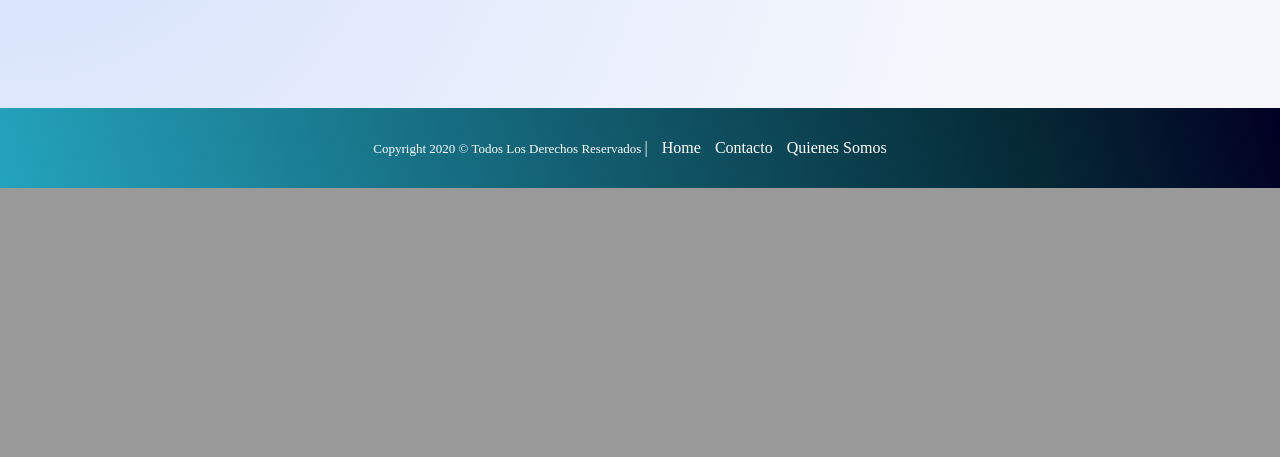
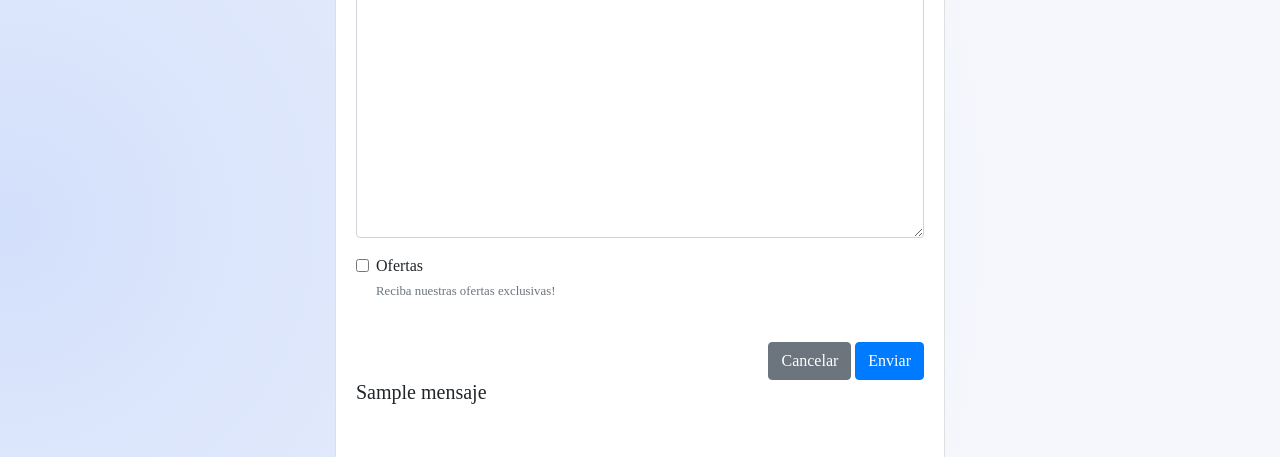
Before and after one commit to sc2-zobka/carWash_dj, a Django app: template app/templates/app/contacto.html in a window 1280 px wide. Shown: the part 612-1069 px from the top of the page. Before the commit the page ends 800 px from the top, so only its background shows below. Run offline with Django 3.2, Linux system fonts and the light colour scheme; tables that the repository leaves empty hold one stand-in row (values such as "Sample post"); the template is opened without the code that fills it: values that come from a table or form of the project are taken from there, most other values are stand-ins (such as "Sample title", 1, 10 or a date in 2020); some libraries are stand-ins or nearby versions.

Commit message:
[ADD] Contacto form

```diff
--- a/app/admin.py
+++ b/app/admin.py
@@ -100,10 +100,10 @@ class ContactoAdmin(admin.ModelAdmin):
         Display components on "Contacto" admin section
         based on Contacto model's fields
     """
-    list_display = ["nombre"]
+    list_display = ["nombre"]  # add list comprehension
     search_fields = ["nombre"]
     list_filter = ["nombre"]
-    list_per_page = 2
+    list_per_page = 10
 
 
 admin.site.register(Servicio, ServicioAdmin)
--- /dev/null
+++ b/app/forms.py
@@ -0,0 +1,24 @@
+from django import forms
+from .models import Contacto
+
+
+class ContactoForm(forms.ModelForm):
+    """
+        Form Contacto
+    """
+
+    """nombre = forms.CharField(required=True,
+                             min_length=3,
+                             max_length=80,
+                             widget=forms.TextInput(attrs={
+                                        'class': 'form-control',
+                                        'pattern': '[A-Za-z ]+',
+                                        'title': 'Debe contener solo letras!'
+                                    }
+                                )
+                             )
+    """
+    class Meta:
+
+        model = Contacto
+        fields = '__all__'
--- a/app/models.py
+++ b/app/models.py
@@ -93,7 +93,8 @@ class Contacto(models.Model):
     nombre = models.CharField(max_length=50)
     telefono = models.IntegerField()
     email = models.EmailField()
-    opciones_consulta = models.IntegerField(choices=opciones_consulta)
+    opciones_consulta = models.IntegerField(choices=opciones_consulta,
+                                            name="motivo")
     mensaje = models.TextField()
     recibir_ofertas = models.BooleanField(name="ofertas",
                                           help_text="Reciba nuestras ofertas\
--- a/app/templates/app/base.html
+++ b/app/templates/app/base.html
@@ -5,6 +5,10 @@
     <meta name="viewport" content="width=device-width, initial-scale=1.0">
     <meta name="description" content="Bienvenido a Car Wash">
     <title>Car Wash |{% block title %}{% endblock %}</title>
+
+    {# Bootstrap #}
+    <link rel="stylesheet" href="https://cdn.jsdelivr.net/npm/bootstrap@4.5.3/dist/css/bootstrap.min.css" integrity="sha384-TX8t27EcRE3e/ihU7zmQxVncDAy5uIKz4rEkgIXeMed4M0jlfIDPvg6uqKI2xXr2" crossorigin="anonymous">
+
 
     {# load css main file #}
     {% load static %}
@@ -55,11 +59,9 @@
 
     </header>
 
-    <div id="contenido">
-
+    <div id="contenido" class="container">
         {% block contenido %}
         {% endblock  %}
-
     </div>
 
     {# sera heredado #}
--- a/app/templates/app/contacto.html
+++ b/app/templates/app/contacto.html
@@ -4,24 +4,62 @@
 
 {% load static %}
 
+{% block js %}
+    <script src="https://cdn.jsdelivr.net/npm/sweetalert2@10"></script>
+
+    {% if mensaje %}
+    <div>
+        {% for m in mensaje %}
+            <script>
+                Swal.fire({
+                    "title": "Felicidades",
+                    "text": "{{mensaje}}",
+                    "icon": "success"
+                })
+            </script>
+        {% endfor %}
+    </div>
+    {% endif %}
+
+{% endblock %}
+
 {% block contenido %}
 
-    <div id="formulario">
-        <h1>Av. Ricardo Lyon 1498, Providencia, Santiago</h1>
-        <form action="" id="contacto">
-            <input placeholder="Nombre" type="text" name="nombre" id="nombre">
-            <br>
-            <input placeholder="Teléfono" type="email" name="email" id="email">
-            <br>
-            <input placeholder="Email" type="email" name="email" id="email">
-            <br>
-            <textarea placeholder="Mensaje"></textarea>
+    {% load crispy_forms_tags %}
+    <br>
+    <br>
+    <div class="row">
+        <div class="col-12 col-md-6 offset-md-3">
+            <div class="card">
+                <div class="card-body">
+                    <h2>Contáctanos!</h2>
+                    <hr>
+                    {# if action button is empty, form data will be sent back to views.py #}
+                    {# IMPORTANT! POST method allows not to reveal data on URL web browser #}
+                    <form action="" method="post" >
 
-            <input type="button" value="Enviar" id="enviar">
-        </form>
-    </div>
-    <div id="div-map" >
-        <iframe id="map" style="border-radius: 10px;"src="https://www.google.com/maps/embed?pb=!1m18!1m12!1m3!1d3329.580040353405!2d-70.6073551842025!3d-33.43419160406545!2m3!1f0!2f0!3f0!3m2!1i1024!2i768!4f13.1!3m3!1m2!1s0x9662cf76b85e6d93%3A0xdfa78e8e5c1839b2!2sAv.%20Ricardo%20Lyon%201498%2C%20Providencia%2C%20Regi%C3%B3n%20Metropolitana!5e0!3m2!1ses!2scl!4v1601004464217!5m2!1ses!2scl" width="600" height="450" frameborder="0" style="border:0;" allowfullscreen="" aria-hidden="false" tabindex="0"></iframe>
+                        {% csrf_token %}
+                        {{ form | crispy }}
+
+                        <br>
+                        <div class="d-flex justify-content-end">
+                            <button type="reset" class="btn btn-secondary">Cancelar</button>
+                            &nbsp;
+                            <button type="submit" class="btn btn-primary">Enviar</button>
+                        </div>
+                    </form>
+                    <h5>{{ mensaje }}</h5>
+                    <br>
+                    <br>
+                    <div id="div-map" >
+                        <iframe id="map" style="border-radius: 10px;"src="https://www.google.com/maps/embed?pb=!1m18!1m12!1m3!1d3329.580040353405!2d-70.6073551842025!3d-33.43419160406545!2m3!1f0!2f0!3f0!3m2!1i1024!2i768!4f13.1!3m3!1m2!1s0x9662cf76b85e6d93%3A0xdfa78e8e5c1839b2!2sAv.%20Ricardo%20Lyon%201498%2C%20Providencia%2C%20Regi%C3%B3n%20Metropolitana!5e0!3m2!1ses!2scl!4v1601004464217!5m2!1ses!2scl" width="600" height="450" frameborder="0" style="border:0;" allowfullscreen="" aria-hidden="false" tabindex="0"></iframe>
+                    </div>
+                </div>
+            </div>
+        <div>
     </div>
 
+
+
+
 {% endblock  %}
--- a/carWash_dj/settings.py
+++ b/carWash_dj/settings.py
@@ -44,6 +44,8 @@ INSTALLED_APPS = [
     'django.contrib.humanize',
     'crispy_forms',
 ]
+
+CRISPY_TEMPLATE_PACK = 'bootstrap4'
 
 X_FRAME_OPTIONS = 'SAMEORIGIN'  # only if django version >= 3.0
 
```
Also changed, not shown: app/views.py (+21 -2 lines), app/migrations/0012_auto_20201111_0607.py (added), db.sqlite3.
